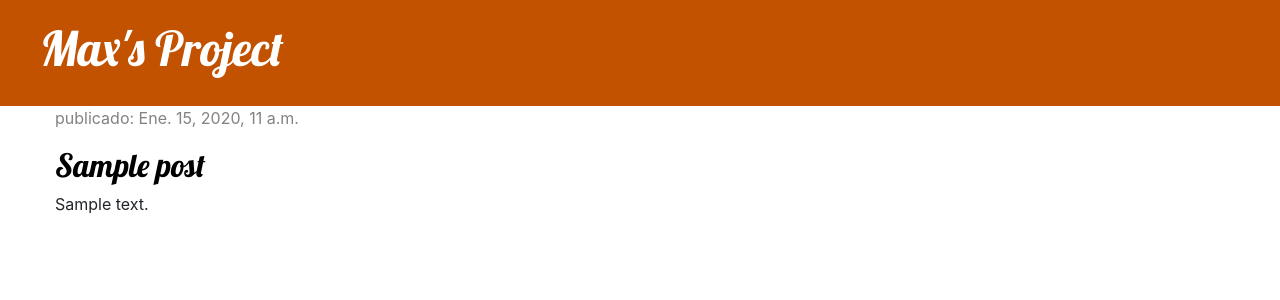
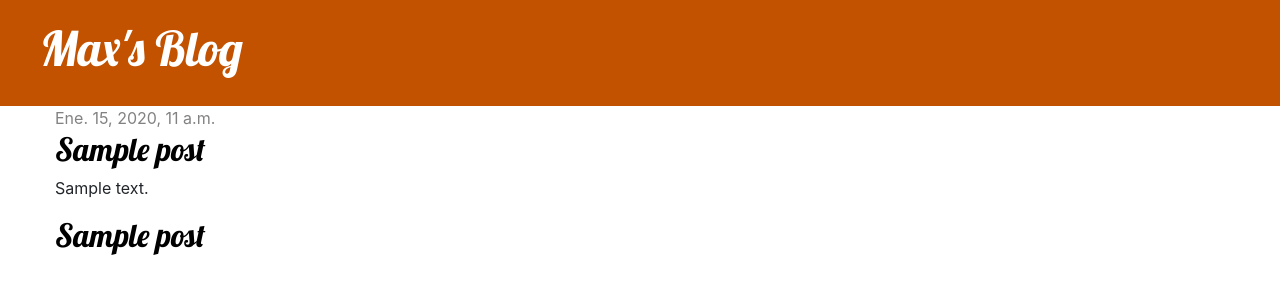
Before and after one commit to shaphirom/primer_blog, a Django app: page / in a window 1280 px wide. Shown: the top 300 px of the page. Run offline with Django 3.2, Linux system fonts and the light colour scheme; tables that the repository leaves empty hold one stand-in row (values such as "Sample post"); some libraries are stand-ins or nearby versions.

Commit message:
Agregadas vistas y plantilla para el detalle del post del blog así como también CSS para el sitio.

```diff
--- /dev/null
+++ b/blog/templates/blog/base.html
@@ -0,0 +1,26 @@
+{% load static %}
+<html>
+    <head>
+        <title>Max's blog</title>
+        <link href="//fonts.googleapis.com/css?family=Lobster&subset=latin,latin-ext" rel="stylesheet" type="text/css">
+        <link rel="stylesheet" href="https://stackpath.bootstrapcdn.com/bootstrap/4.4.1/css/bootstrap.min.css" integrity="sha384-Vkoo8x4CGsO3+Hhxv8T/Q5PaXtkKtu6ug5TOeNV6gBiFeWPGFN9MuhOf23Q9Ifjh" crossorigin="anonymous">
+        <link rel="stylesheet" href="{% static '/css/blog.css' %}">
+    </head>
+    <body>
+        <div class="page-header">
+            <h1><a href="/">Max's Blog</a></h1>
+        </div>
+
+        <div class="content container">
+            <div class="row">
+                <div class="col-md-8">
+                {% block content %}
+                {% endblock %}
+                </div>
+            </div>
+        </div>
+        <script src="https://code.jquery.com/jquery-3.4.1.slim.min.js" integrity="sha384-J6qa4849blE2+poT4WnyKhv5vZF5SrPo0iEjwBvKU7imGFAV0wwj1yYfoRSJoZ+n" crossorigin="anonymous"></script>
+        <script src="https://cdn.jsdelivr.net/npm/popper.js@1.16.0/dist/umd/popper.min.js" integrity="sha384-Q6E9RHvbIyZFJoft+2mJbHaEWldlvI9IOYy5n3zV9zzTtmI3UksdQRVvoxMfooAo" crossorigin="anonymous"></script>
+        <script src="https://stackpath.bootstrapcdn.com/bootstrap/4.4.1/js/bootstrap.min.js" integrity="sha384-wfSDF2E50Y2D1uUdj0O3uMBJnjuUD4Ih7YwaYd1iqfktj0Uod8GCExl3Og8ifwB6" crossorigin="anonymous"></script>
+    </body>
+</html>
--- a/blog/templates/blog/post_list.html
+++ b/blog/templates/blog/post_list.html
@@ -1,37 +1,14 @@
-{% load static %}
-<!DOCTYPE html>
-<html lang="en">
-	<head>
-		<meta charset="UTF-8">
-		<title>Max's Project</title>
-		<link rel="stylesheet" href="https://stackpath.bootstrapcdn.com/bootstrap/4.4.1/css/bootstrap.min.css" integrity="sha384-Vkoo8x4CGsO3+Hhxv8T/Q5PaXtkKtu6ug5TOeNV6gBiFeWPGFN9MuhOf23Q9Ifjh" crossorigin="anonymous">
-		<link rel="stylesheet" href="{% static '/css/blog.css' %}">
-		<link href="//fonts.googleapis.com/css?family=Lobster&subset=latin,latin-ext" rel="stylesheet" type="text/css">
-	</head>
-    <body>
-		<div class="page-header">
-            <h1><a href="/">Max's Project</a></h1>
-        </div>
+{% extends 'blog/base.html' %}
 
-       <div class="content container">
-		    <div class="row">
-		        <div class="col-md-8">
+{% block content %}
 	{% for post in posts %}
 	    <div class="post">
 	        <div class="date">
-		                        <p>publicado: {{ post.published_date }}</p>
+	            {{ post.published_date }}
 	        </div>
 	        <h2><a href="">{{ post.title }}</a></h2>
 	        <p>{{ post.text|linebreaksbr }}</p>
+	        <h2><a href="{% url 'post_detail' pk=post.pk %}">{{ post.title }}</a></h2>
 	    </div>
 	{% endfor %}
-		        </div>
-		    </div>
-		</div>
-
-
-		<script src="https://code.jquery.com/jquery-3.4.1.slim.min.js" integrity="sha384-J6qa4849blE2+poT4WnyKhv5vZF5SrPo0iEjwBvKU7imGFAV0wwj1yYfoRSJoZ+n" crossorigin="anonymous"></script>
-		<script src="https://cdn.jsdelivr.net/npm/popper.js@1.16.0/dist/umd/popper.min.js" integrity="sha384-Q6E9RHvbIyZFJoft+2mJbHaEWldlvI9IOYy5n3zV9zzTtmI3UksdQRVvoxMfooAo" crossorigin="anonymous"></script>
-		<script src="https://stackpath.bootstrapcdn.com/bootstrap/4.4.1/js/bootstrap.min.js" integrity="sha384-wfSDF2E50Y2D1uUdj0O3uMBJnjuUD4Ih7YwaYd1iqfktj0Uod8GCExl3Og8ifwB6" crossorigin="anonymous"></script>
-    </body>
-</html>
+{% endblock %}
--- a/blog/urls.py
+++ b/blog/urls.py
@@ -4,4 +4,5 @@ from . import views
 
 urlpatterns = [
     path('', views.post_list, name = 'post_list'),
+    path('post/<int:pk>/',views.post_detail, name='post_detail'),
 ]
--- a/blog/views.py
+++ b/blog/views.py
@@ -1,6 +1,7 @@
 from django.shortcuts import render
 from django.utils import timezone
 from .models import Post
+from django.shortcuts import render, get_object_or_404
 
 # Create your views here.
 #
@@ -8,4 +9,8 @@ from .models import Post
 
 def post_list(request):
 	posts = Post.objects.filter(published_date__lte=timezone.now()).order_by('published_date')
-	return render(request, 'blog/post_list.html',{'posts' : posts})
+	return render(request, 'blog/post_list.html',{'posts' :	 posts})
+
+def post_detail(request, pk):
+    post = get_object_or_404(Post, pk=pk)
+    return render(request, 'blog/post_detail.html', {'post': post})
```
Also changed, not shown: blog/templates/blog/post_detail.html (added, +13 -0 lines). Lines whose indentation alone changed are shown as unchanged.
